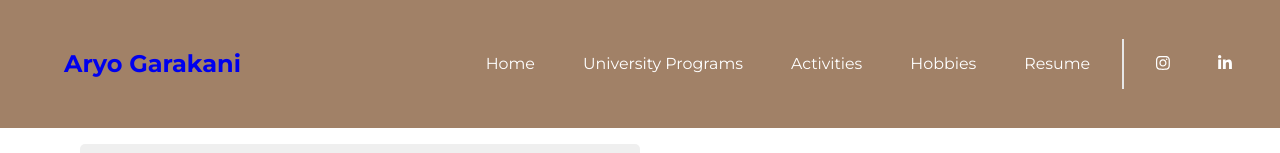
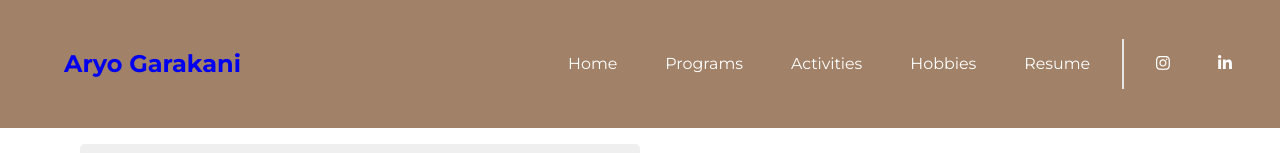
Before and after one commit to kianjavaheri/aryo-site, a React (Create React App) app: page / in a window 1280 px wide. Shown: the top 153 px of the page. Built offline with nearby package versions, Linux system fonts and the light colour scheme.

Commit message:
12/21/22 - 3:58 AM

```diff
--- a/src/components/Navbar.tsx
+++ b/src/components/Navbar.tsx
@@ -1,12 +1,10 @@
-import React, { useState } from "react";
+import React from "react";
 import { Link } from "react-router-dom";
 import './../styling/components/Navbar.css'
 import { FontAwesomeIcon } from '@fortawesome/react-fontawesome'
 import { faInstagram, faLinkedinIn } from '@fortawesome/free-brands-svg-icons'
 
 function Navbar() {
-
-  const [open, setOpen] = useState(false);
 
   return (
     <div id="navbar">
@@ -18,7 +16,7 @@
 
         <ul>
           <li><Link to="/" className="link">Home</Link></li>
-          <li><Link to="/programs" className="link">University Programs</Link></li>
+          <li><Link to="/programs" className="link">Programs</Link></li>
 
           <li id="activities-dropdown">
               <button className="link">Activities</button>
```
